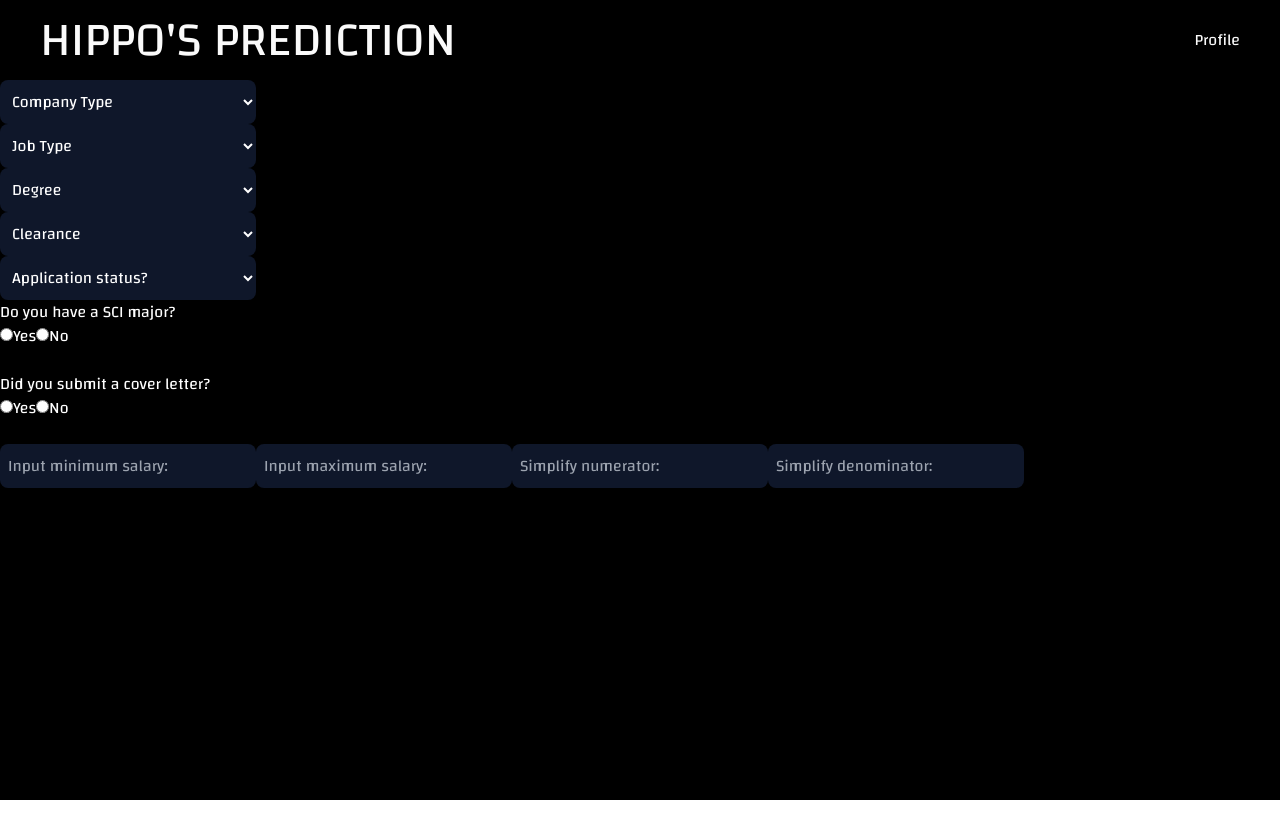
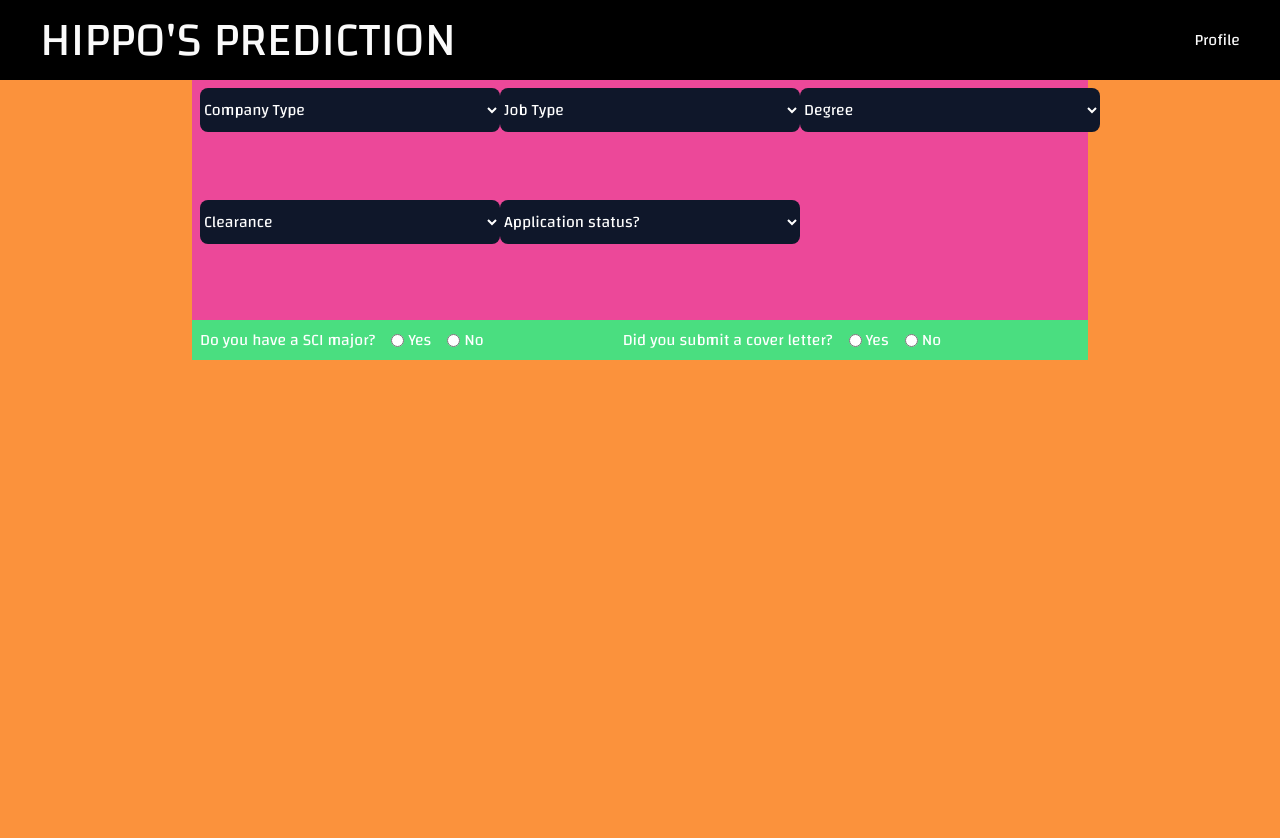
Before and after one commit to lbp-2492/job-app-predictions, a Next.js app in the folder hippo-predicts-jobs/: page /input in a window 1280 px wide. Shown: the top 838 px of the page. Before the commit the page ends 800 px from the top, so only its background shows below. Built offline with nearby package versions, Linux system fonts and the light colour scheme.

Commit message:
working on the form

```diff
--- a/hippo-predicts-jobs/src/app/components/forms/dropdown/dropdown_input.tsx
+++ b/hippo-predicts-jobs/src/app/components/forms/dropdown/dropdown_input.tsx
@@ -9,7 +9,7 @@ const DropdownComp: React.FC<DropdownCompProps> = ({ options, selectedOption, la
     return (
       <div className="">
         <select
-            className="h-11 bg-slate-900 rounded-lg text-white p-2 w-1/5"
+            className="h-11 bg-slate-900 rounded-lg text-white w-[300px]"
             name="option"
             value={selectedOption}
             onChange={handleChange}
--- a/hippo-predicts-jobs/src/app/components/forms/radio/radio_input.tsx
+++ b/hippo-predicts-jobs/src/app/components/forms/radio/radio_input.tsx
@@ -4,15 +4,19 @@ type RadioCompProps = {
 
 const RadioComp: React.FC<RadioCompProps> = ({ label }) => {
     return (
-        <div className="">
-            <label className="label-top">{label}</label>
-            <div className="radio-buttons">
-                <input className="" type="radio" name="response" value="yes" required></input>
-                <span className="radio-spacing">Yes</span>
-                <input className="" type="radio" name="response" value="no" required></input>
-                <span className="radio-spacing">No</span>
+        <div className="flex items-center space-x-4">
+            <label className=""> {label}</label>
+
+            <div className="flex items-center space-x-4">
+                <label className="flex items-center space-x-1">
+                    <input className="form-radio" type="radio" name="response" value="yes" required />
+                    <span>Yes</span>
+                </label>
+                <label className="flex items-center space-x-1">
+                    <input className="form-radio" type="radio" name="response" value="no" required />
+                    <span>No</span>
+                </label>
             </div>
-            <br />
         </div>
     );
   };
--- a/hippo-predicts-jobs/src/app/input/page.tsx
+++ b/hippo-predicts-jobs/src/app/input/page.tsx
@@ -103,7 +103,8 @@ export default function InputForm() {
     return (
         <>
             <main className="input-page-bg">
-                <div>
+                <form className="flex flex-col items-center h-[100vh] w-[100vw] bg-orange-400">
+                    <div className="grid grid-cols-[auto_auto_auto] w-[70vw] h-[30vh] p-2 bg-pink-500">
                         <Dropdown
                             options={optionsCompanyType}
                             selectedOption={selectedOptionCompanyType}
@@ -138,7 +139,9 @@ export default function InputForm() {
                             label={statusTypeLabel}
                             handleChange={handleStatusChange}
                         />
+                    </div>
 
+                    <div className="grid grid-cols-[auto_auto] w-[70vw] h-[5vh] p-2 bg-green-400">
                         <Radio
                             label={radioMajorLabel}
                         />
@@ -146,28 +149,11 @@ export default function InputForm() {
                         <Radio
                             label={radioCoverLetterLabel}
                         />
+                    </div>
 
-                    <Input
-                        type="number"
-                        label="Input minimum salary:"
-                    />
+                </form>
 
-                    <Input
-                        type="number"
-                        label="Input maximum salary:"
-                    />
 
-                    <Input
-                        type="number"
-                        label="Simplify numerator:"
-                    />
-
-                    <Input
-                        type="number"
-                        label="Simplify denominator:"
-                    />
-
-                </div>
             </main>
         </>
     );
```
Lines whose indentation alone changed are shown as unchanged.
